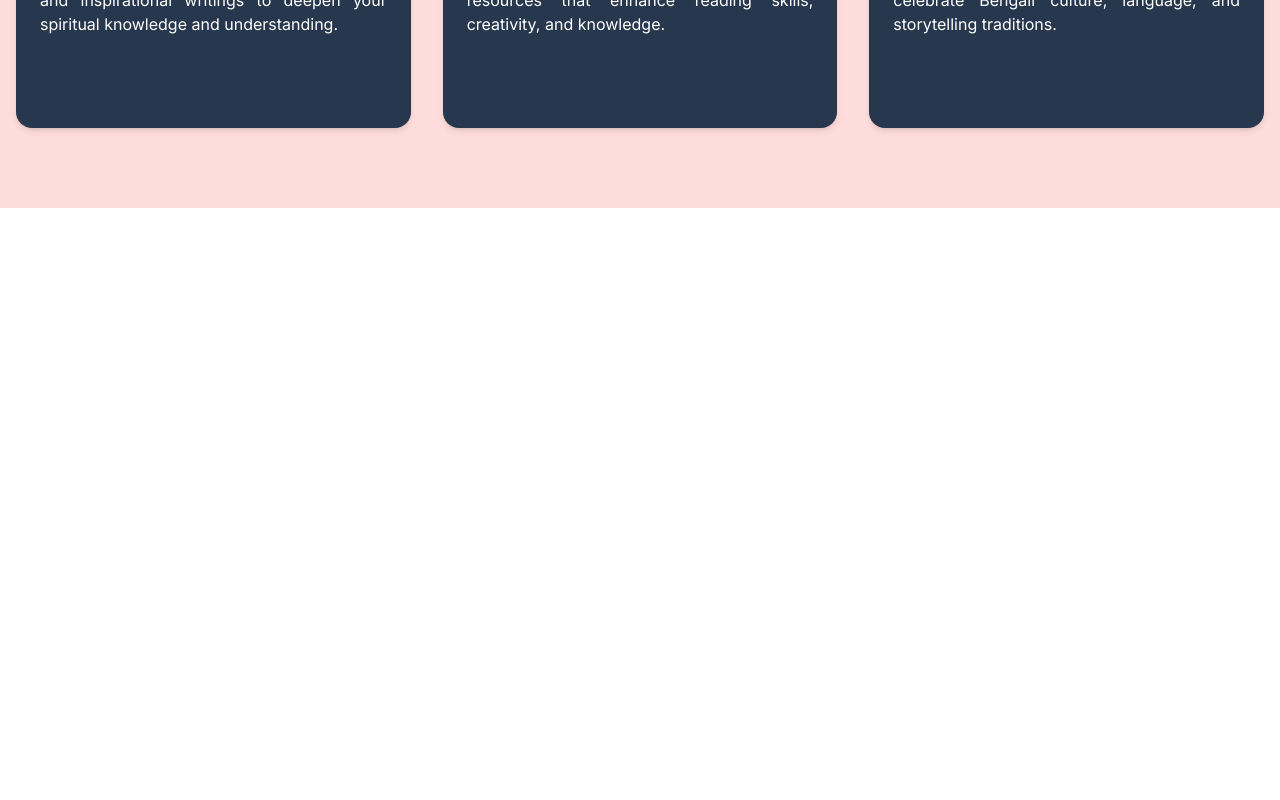
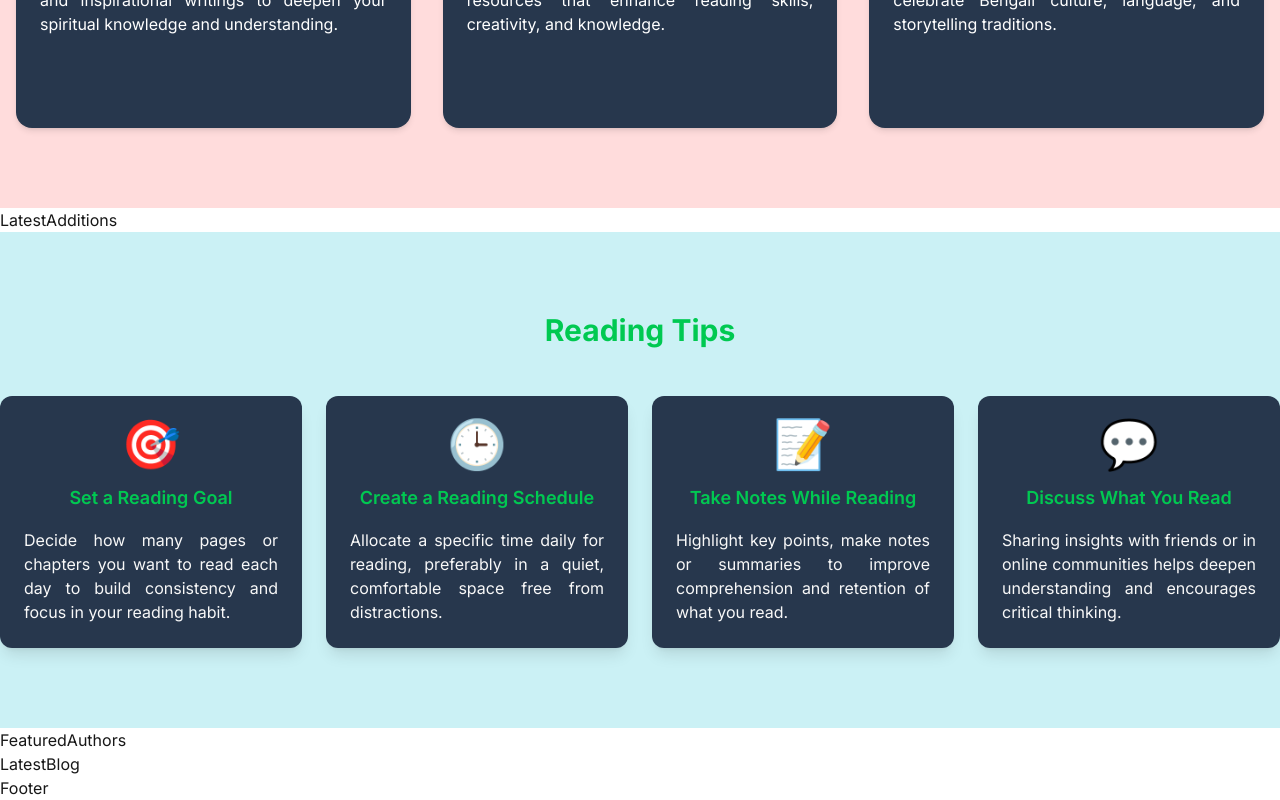
Before and after one commit to mohammad-moklesur-rahman/CeBooks-Client, a Next.js app: page / in a window 1280 px wide. Shown: the part 1185-1985 px from the top of the page. Before the commit the page ends 1393 px from the top, so only its background shows below. Built offline with nearby package versions, Linux system fonts and the light colour scheme; no server answers.

Commit message:
Add Reading Tips section

```diff
--- a/src/app/layout.js
+++ b/src/app/layout.js
@@ -4,6 +4,7 @@ import { Inter } from "next/font/google";
 import "./globals.css";
 import Navbar from "@/components/Navbar";
 import AOSInit from "@/components/AOSInit";
+import Footer from "@/components/Footer";
 
 const inter = Inter({
   subsets: ["latin"],
@@ -23,6 +24,7 @@ export default function RootLayout({ children }) {
           <AOSInit />
           <Navbar />
           {children}
+          <Footer />
         </body>
       </html>
     </ClerkProvider>
--- a/src/app/page.jsx
+++ b/src/app/page.jsx
@@ -1,4 +1,8 @@
 import ContentSwiper from "@/components/ContenSwiper";
+import FeaturedAuthors from "@/components/FeaturedAuthors";
+import LatestAdditions from "@/components/LatestAdditions";
+import LatestBlog from "@/components/LatestBlog";
+import ReadingTips from "@/components/ReadingTips";
 import RecommendedBooks from "@/components/RecommendedBooks";
 
 export default function Home() {
@@ -13,6 +17,26 @@ export default function Home() {
       <section>
         <RecommendedBooks />
       </section>
+
+      {/* Latest Additions*/}
+      <section>
+        <LatestAdditions />
+      </section>
+
+      {/* Reading Tips */}
+      <section>
+        <ReadingTips />
+      </section>
+
+      {/* Featured Authors */}
+      <section>
+        <FeaturedAuthors />
+      </section>
+
+      {/* Latest Blog */}
+      <section>
+        <LatestBlog />
+      </section>
     </>
   );
 }
--- /dev/null
+++ b/src/components/FeaturedAuthors.jsx
@@ -0,0 +1,9 @@
+import React from 'react'
+
+const FeaturedAuthors = () => {
+  return (
+    <div>FeaturedAuthors</div>
+  )
+}
+
+export default FeaturedAuthors
--- /dev/null
+++ b/src/components/Footer.jsx
@@ -0,0 +1,9 @@
+import React from 'react'
+
+const Footer = () => {
+  return (
+    <div>Footer</div>
+  )
+}
+
+export default Footer
--- /dev/null
+++ b/src/components/LatestAdditions.jsx
@@ -0,0 +1,9 @@
+import React from 'react'
+
+const LatestAdditions = () => {
+  return (
+    <div>LatestAdditions</div>
+  )
+}
+
+export default LatestAdditions
--- /dev/null
+++ b/src/components/LatestBlog.jsx
@@ -0,0 +1,9 @@
+import React from 'react'
+
+const LatestBlog = () => {
+  return (
+    <div>LatestBlog</div>
+  )
+}
+
+export default LatestBlog
--- /dev/null
+++ b/src/components/ReadingTips.jsx
@@ -0,0 +1,58 @@
+import MyContainer from "./MyContainer";
+
+const readingTips = [
+  {
+    title: "Set a Reading Goal",
+    description:
+      "Decide how many pages or chapters you want to read each day to build consistency and focus in your reading habit.",
+    icon: "🎯",
+  },
+  {
+    title: "Create a Reading Schedule",
+    description:
+      "Allocate a specific time daily for reading, preferably in a quiet, comfortable space free from distractions.",
+    icon: "🕒",
+  },
+  {
+    title: "Take Notes While Reading",
+    description:
+      "Highlight key points, make notes or summaries to improve comprehension and retention of what you read.",
+    icon: "📝",
+  },
+  {
+    title: "Discuss What You Read",
+    description:
+      "Sharing insights with friends or in online communities helps deepen understanding and encourages critical thinking.",
+    icon: "💬",
+  },
+];
+
+const ReadingTips = () => {
+  return (
+    <div className="bg-primary py-20">
+      <MyContainer>
+        <h2
+          data-aos="fade-right"
+          className="text-center text-3xl text-green-500 font-bold mb-12"
+        >
+          Reading Tips
+        </h2>
+        <div className="grid grid-cols-1 sm:grid-cols-2 md:grid-cols-4 gap-6">
+          {readingTips.map((tip) => (
+            <div
+              key={tip.title}
+              data-aos="fade-up"
+              className="card bg-accent-content shadow-lg rounded-xl p-6 flex flex-col items-center text-center hover:shadow-xl hover:scale-105 transition-transform duration-200"
+            >
+              <div className="text-5xl mb-4">{tip.icon}</div>
+              <h3 className="text-lg text-green-500 font-semibold mb-2">{tip.title}</h3>
+              <p className="text-base-200 text-justify mt-2">{tip.description}</p>
+            </div>
+          ))}
+        </div>
+      </MyContainer>
+    </div>
+  );
+};
+
+export default ReadingTips;
```
